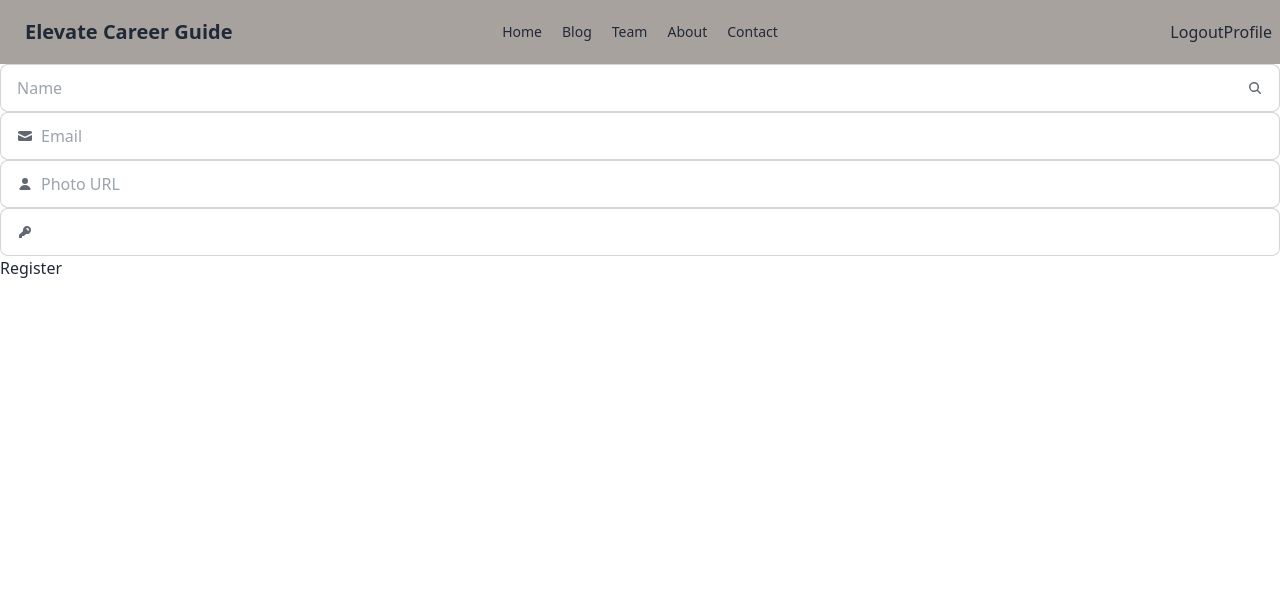
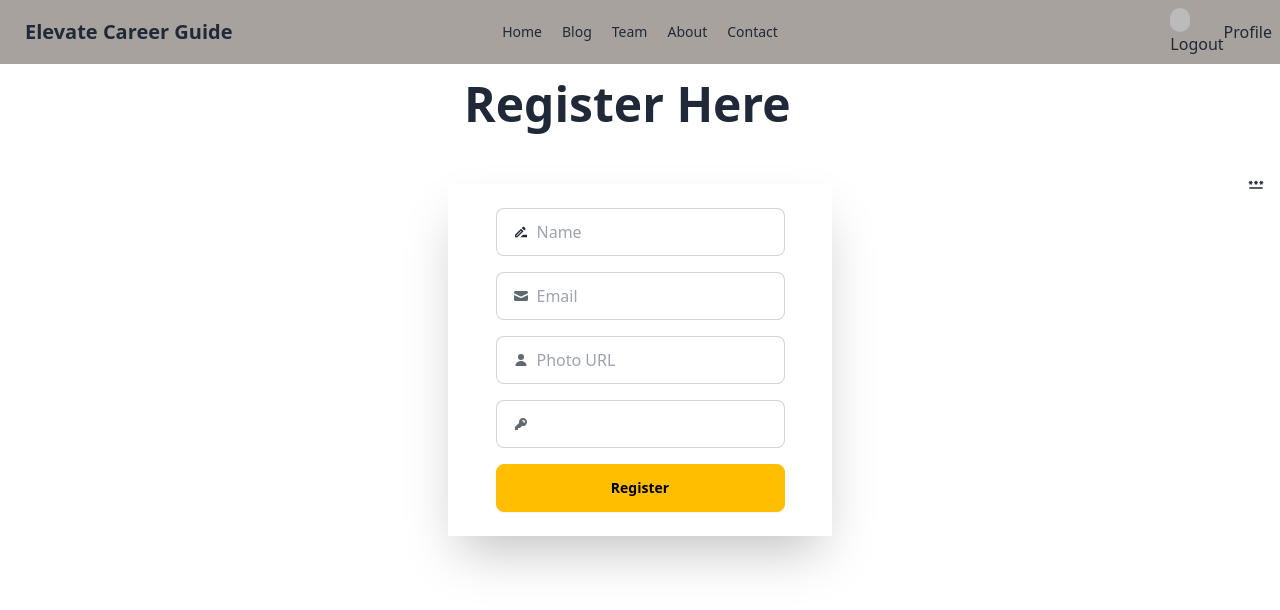
Before and after one commit to Adilalahee/elevate-career-guide, a React (Vite) app: page /register in a window 1280 px wide. Shown: the top 610 px of the page. Built offline with nearby package versions, Linux system fonts and the light colour scheme; no server answers; sample sign-in values are in the browser's storage.

Commit message:
feedback form added

```diff
--- a/package.json
+++ b/package.json
@@ -15,6 +15,7 @@
     "match-sorter": "^8.0.0",
     "react": "^18.3.1",
     "react-dom": "^18.3.1",
+    "react-icons": "^5.3.0",
     "react-router-dom": "^7.0.1",
     "sort-by": "^1.2.0"
   },
--- a/src/Components/Details/Details.jsx
+++ b/src/Components/Details/Details.jsx
@@ -2,15 +2,24 @@ import React from 'react';
 import { useLoaderData } from 'react-router-dom';
 import Modal from '../Modal/Modal';
 
-const Details = ({name}) => {
+const Details = () => {
     const {Category,Service_Details}=useLoaderData();
     const handleSubmit=(e)=>{
       e.preventDefault();
-      const form=e.target;
-      const name=form.name.value;
-      const feedback=form.feedback.value;
-      return name,feedback;
+    const name=e.target.name.value;
+    const feedback=e.target.feedback.value;
+    const info={
+      name,feedback
     }
+    let savedata=[];
+    const localData=localStorage.getItem("feedbacks")
+    if(localData){
+      savedata=JSON.parse(localData);
+    }
+    savedata.push(info);
+    localStorage.setItem("feedbacks",JSON.stringify(savedata))
+  }
+
     return (
         <>
         <div className="hero bg-base-200 max-h-screen">
--- a/src/Components/Login/Login.jsx
+++ b/src/Components/Login/Login.jsx
@@ -17,6 +17,12 @@ const Login = () => {
           }
         )
 
+    }
+    const handleGoogleLogin=()=>{
+      handleGoogle()
+      .then(res=>{
+        navigate(location.state.from)
+      })
     }
     return (
         <div>
@@ -50,7 +56,7 @@ const Login = () => {
 <button type="submit">Login</button>
 <button onClick={handleLogOut}>Log Out</button>
             </form>
-            <button onClick={handleGoogle}>Google Login</button>
+            <button onClick={handleGoogleLogin}>Google Login</button>
             New here? <NavLink to='/register'>Register</NavLink>
         </div>
     );
--- a/src/Components/Modal/Modal.jsx
+++ b/src/Components/Modal/Modal.jsx
@@ -1,22 +1,29 @@
 import React from 'react';
 
-const Modal = () => {
+const Modal = ({savedata}) => {
+  const saveddata=localStorage.getItem("feedbacks")
+const data=JSON.parse(saveddata);
+console.log(data.name)
+  const handleModal=(e)=>{
+
+  }
     return (
         <div>
             {/* Open the modal using document.getElementById('ID').showModal() method */}
-<button className="btn" onClick={()=>document.getElementById('my_modal_5').showModal()}>open modal</button>
+<form onSubmit={handleModal} action="">
 <dialog id="my_modal_5" className="modal modal-bottom sm:modal-middle">
   <div className="modal-box">
-    <h3 className="font-bold text-lg">Hello!</h3>
+    <h3 className="font-bold text-lg">{saveddata.name}</h3>
     <p className="py-4">Press ESC key or click the button below to close</p>
     <div className="modal-action">
-      <form method="dialog">
+
         {/* if there is a button in form, it will close the modal */}
         <button className="btn">Close</button>
-      </form>
+
     </div>
   </div>
 </dialog>
+</form>
         </div>
     );
 };
--- a/src/Components/Register/Register.jsx
+++ b/src/Components/Register/Register.jsx
@@ -1,9 +1,15 @@
 import React, { useContext, useState } from 'react';
 import { AuthContext } from '../Provider/AuthProvider';
+import { MdOutlinePassword } from "react-icons/md";
+import { MdHideSource } from "react-icons/md";
+import { MdOutlineDriveFileRenameOutline } from "react-icons/md";
+
+
 
 const Register = () => {
     const {handleRegister,handleProfile}=useContext(AuthContext);
     const [error,setError]=useState("");
+    const [showpassword,setShowPassword]=useState(false);
     const handleSubmit=(e)=>{
         e.preventDefault();
         const form=e.target;
@@ -20,20 +26,13 @@ const Register = () => {
 
     }
     return (
-        <div>
-            <form onSubmit={handleSubmit} action="">
-            <label className="input input-bordered flex items-center gap-2">
+      <>
+      <h1 className="text-5xl font-semibold max-w-sm mx-auto p-4">Register Here</h1>
+        <div className='bg-base-100 w-full max-w-sm shrink-0 shadow-2xl flex justify-center mx-auto mt-10  p-6'>
+            <form className='space-y-4' onSubmit={handleSubmit} action="">
+    <label className="input input-bordered flex items-center gap-2">
+      <MdOutlineDriveFileRenameOutline lassName="h-4 w-4 opacity-70"></MdOutlineDriveFileRenameOutline>
   <input type="text" className="grow" name='name' placeholder="Name" />
-  <svg
-    xmlns="http://www.w3.org/2000/svg"
-    viewBox="0 0 16 16"
-    fill="currentColor"
-    className="h-4 w-4 opacity-70">
-    <path
-      fillRule="evenodd"
-      d="M9.965 11.026a5 5 0 1 1 1.06-1.06l2.755 2.754a.75.75 0 1 1-1.06 1.06l-2.755-2.754ZM10.5 7a3.5 3.5 0 1 1-7 0 3.5 3.5 0 0 1 7 0Z"
-      clipRule="evenodd" />
-  </svg>
 </label>
 <label className="input input-bordered flex items-center gap-2">
   <svg
@@ -70,12 +69,21 @@ const Register = () => {
       d="M14 6a4 4 0 0 1-4.899 3.899l-1.955 1.955a.5.5 0 0 1-.353.146H5v1.5a.5.5 0 0 1-.5.5h-2a.5.5 0 0 1-.5-.5v-2.293a.5.5 0 0 1 .146-.353l3.955-3.955A4 4 0 1 1 14 6Zm-4-2a.75.75 0 0 0 0 1.5.5.5 0 0 1 .5.5.75.75 0 0 0 1.5 0 2 2 0 0 0-2-2Z"
       clipRule="evenodd" />
   </svg>
-  <input type="password" name='password' className="grow"/>
+  <input type={showpassword ? 'text':'password'} name='password' className="grow"/>
 </label>
-<button type="submit">Register</button>
+<button onClick={()=>setShowPassword(!showpassword)} className='absolute right-4 top-40'>
+            {
+              showpassword ? <MdHideSource />:<MdOutlinePassword />
+            }
+</button>
+<div className='form-control'>
+<button type="submit" className='btn btn-warning'>Register</button>
+</div>
+
             </form>
             <button className='text-5xl'>{error}</button>
         </div>
+        </>
     );
 };
 
--- a/src/Pages/Profile.jsx
+++ b/src/Pages/Profile.jsx
@@ -1,9 +1,12 @@
-import React from 'react';
+import React, { useContext } from 'react';
+import { AuthContext } from '../Components/Provider/AuthProvider';
 
 const Profile = () => {
+    const {user}=useContext(AuthContext);
     return (
         <div>
             Hello profile pages
+            <h1>{user.email}</h1>
         </div>
     );
 };
--- a/src/Utility/router.jsx
+++ b/src/Utility/router.jsx
@@ -39,7 +39,9 @@ const router=createBrowserRouter([
             },
             {
                 path:"/profile",
-                element:<Profile></Profile>
+                element:<Privateroute>
+                    <Profile></Profile>
+                </Privateroute>
             },
             {
                 path:"/details/:id",
--- a/src/navbar/Navbar.jsx
+++ b/src/navbar/Navbar.jsx
@@ -44,7 +44,13 @@ const Navbar = () => {
   </div>
   <div className="navbar-end">
     {
-      user && user?.email? <button onClick={handleLogOut}>Logout</button>:<NavLink className='btn btn-primary' to='/login'>Login</NavLink>
+      user && user?.email?
+      <div>
+        <img className='w-5 h-6 rounded-full' src={user.photoURL} alt="" />
+        <button onClick={handleLogOut}>Logout</button>
+      </div>
+      :
+      <NavLink className='btn btn-primary' to='/login'>Login</NavLink>
     }
 
   <NavLink to='/profile'>Profile</NavLink>
```
Also changed, not shown: src/Components/Footer/Footer.jsx (added), 1 other file (tests, documents, lock files or other folders).
